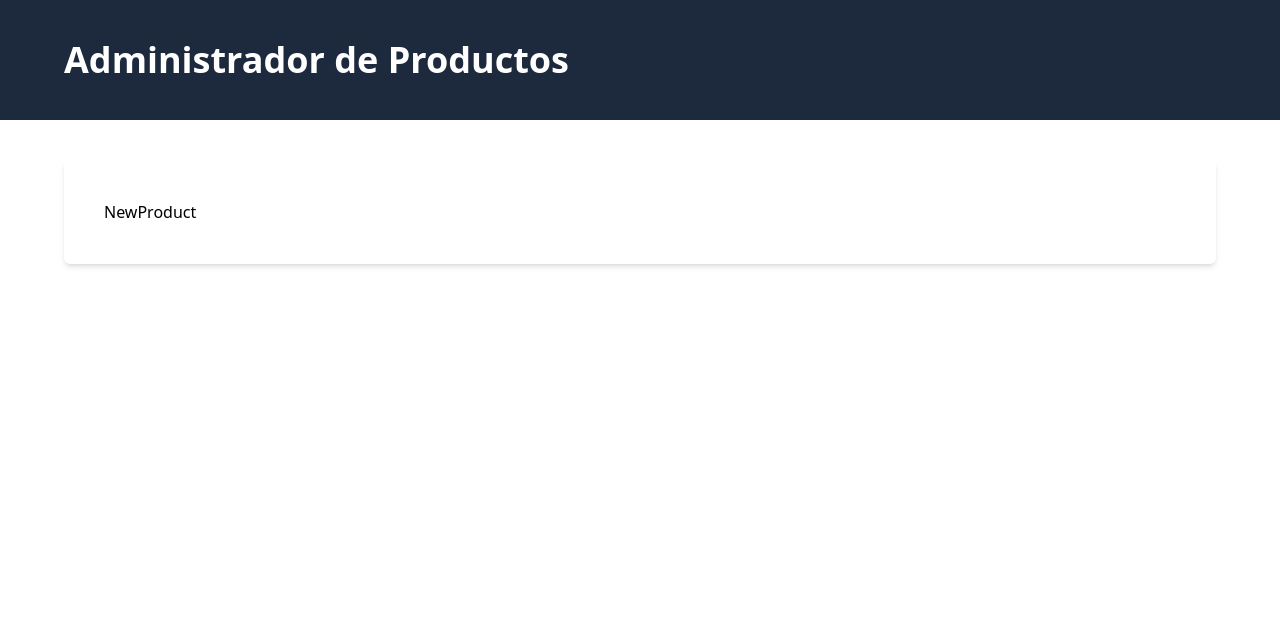
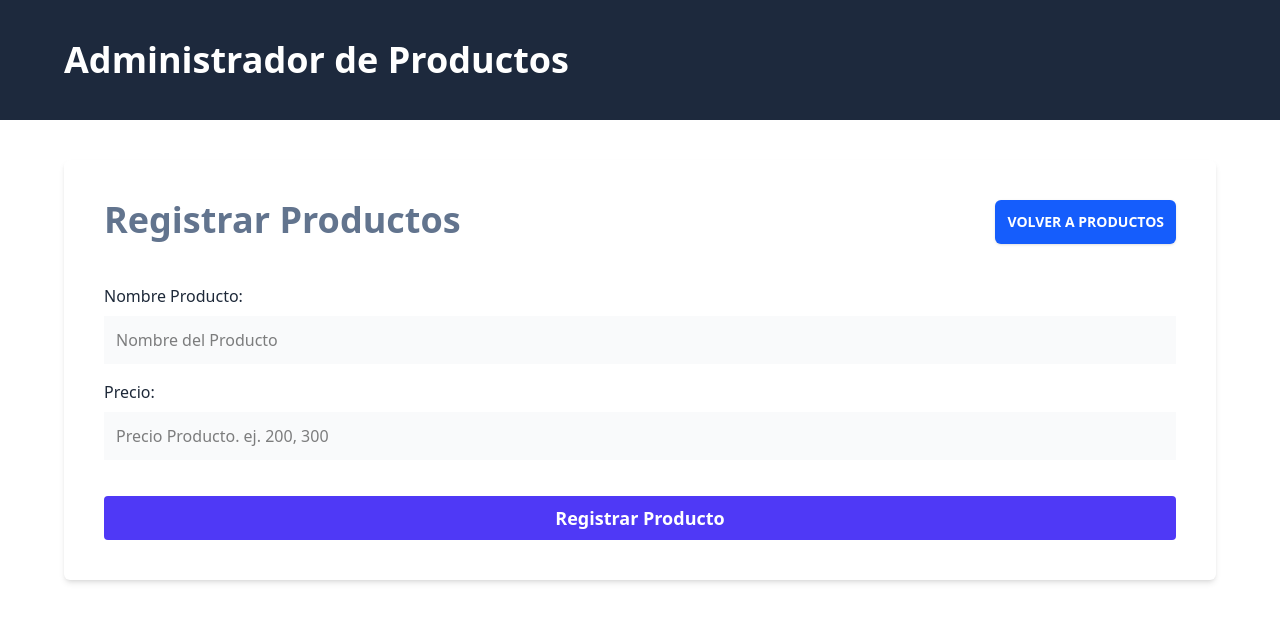
Before and after one commit to delprafede/customer_product_registration, a React (Vite) app: page /products/new in a window 1280 px wide. Shown: the top 622 px of the page. Built offline with nearby package versions, Linux system fonts and the light colour scheme.

Commit message:
presentando los productos con loader(funcion de carga) useLoaderData

```diff
--- a/package.json
+++ b/package.json
@@ -11,10 +11,14 @@
   },
   "dependencies": {
     "@tailwindcss/vite": "^4.1.5",
+    "axios": "^1.9.0",
     "react": "^19.1.0",
     "react-dom": "^19.1.0",
+    "react-hook-form": "^7.56.3",
     "react-router-dom": "^7.5.3",
-    "tailwindcss": "^4.1.5"
+    "tailwindcss": "^4.1.5",
+    "zod": "^3.24.4",
+    "zustand": "^5.0.4"
   },
   "devDependencies": {
     "@eslint/js": "^9.25.0",
--- /dev/null
+++ b/src/api/products.ts
@@ -0,0 +1,27 @@
+import axios from 'axios';
+import type { Products } from "../types"
+import { producDetailsResAPi } from '../schemas/recipe.schemas';
+
+export const createProducts = async (product: Products) => {
+    const URL = `${import.meta.env.VITE_API_URL}/createProducts`;
+    const { data } = await axios.post(URL, product)
+    const result = producDetailsResAPi.safeParse(data)
+    if (result.success) {
+        return result.data
+    }
+    console.log(result)
+    console.log(data)
+}
+
+export const getProducts = async () => {
+    const URL = `${import.meta.env.VITE_API_URL}/products`;
+    const { data } = await axios.get(URL)
+    // const result = producDetailsResAPiArray.safeParse(data)
+    // if (result.success) {
+    //     // return result.data
+    // }
+    return data.data
+
+
+
+}
--- /dev/null
+++ b/src/components/DetailsProducts.tsx
@@ -0,0 +1,25 @@
+import { Link } from "react-router-dom";
+import type { GetProducts } from "../types";
+import { formatCurrency } from "../utility";
+
+
+
+
+export const DetailsProducts = (product: GetProducts) => {
+
+    const isAvailable = product.available ;
+  return (
+    <tr className="border-b ">
+      <td className="p-3 text-lg text-gray-800">{product.name}</td>
+      <td className="p-3 text-lg text-gray-800">
+        {formatCurrency(product.price)}
+      </td>
+      <td className="p-3 text-lg text-gray-800">
+        {isAvailable ? "Disponible" : "No Disponible"}
+      </td>
+      <td className="p-3 text-lg text-gray-800 "></td>
+    </tr>
+  );
+};
+
+export default DetailsProducts;
--- a/src/pages/NewProduct.tsx
+++ b/src/pages/NewProduct.tsx
@@ -1,9 +1,111 @@
+import { useForm } from "react-hook-form";
+import { Link, useNavigate } from "react-router-dom";
+import { useAppStore } from "../store/useAppStore";
 
 
-const NewProduct = () => {
+  const NewProduct = () => {
+  const {
+    register,
+    handleSubmit,
+    formState: { errors },
+  } = useForm<InputData>();
+
+
+  const navigate = useNavigate();
+  const addProduct = useAppStore((state) => state.addProduct);
+
+  type InputData = {
+    name: string;
+    price: number;
+  };
+  const onSubmit = handleSubmit((data) => {
+    addProduct(data);
+    navigate("/");
+
+  });
+
   return (
-    <div>NewProduct</div>
-  )
-}
+    <>
+      <div className="flex justify-between">
+        <h2 className=" text-4xl font-extrabold text-slate-500 ">
+          Registrar Productos
+        </h2>
+        <Link
+          to="/"
+          className="bg-blue-600 text-white p-3 rounded-md shadow-sm font-bold uppercase text-sm hover:bg-blue-700 transition-colors"
+        >
+          Volver a productos
+        </Link>
+      </div>
+      <div>
+        <form onSubmit={onSubmit} className="mt-10">
+          <div className="mb-4">
+            <label className="text-gray-800" htmlFor="name">
+              Nombre Producto:
+            </label>
+            <input
+              id="name"
+              type="text"
+              className="mt-2 block w-full p-3 bg-gray-50"
+              placeholder="Nombre del Producto"
+              {...register("name", {
+                required: {
+                  value: true,
+                  message: "El nombre del producto es obligatorio",
+                },
+                minLength: {
+                  value: 3,
+                  message:
+                    "El nombre del producto debe tener al menos 3 caracteres",
+                },
+                maxLength: {
+                  value: 30,
+                  message:
+                    "El nombre del producto no puede tener más de 30 caracteres",
+                },
+              })}
+            />
+          </div>
+          {errors.name && (
+            <div className="bg-red-200 text-red-600 p-2 mb-4 rounded-md">
+              {errors.name.message}
+            </div>
+          )}
+          <div className="mb-4">
+            <label className="text-gray-800" htmlFor="price">
+              Precio:
+            </label>
+            <input
+              id="price"
+              type="number"
+              className="mt-2 block w-full p-3 bg-gray-50"
+              placeholder="Precio Producto. ej. 200, 300"
+              {...register("price", {
+                required: {
+                  value: true,
+                  message: "El precio del producto es obligatorio",
+                },
+                min: {
+                  value: 0,
+                  message: "El precio no puede ser menor a 0",
+                },
+              })}
+            />
+            {errors.price && (
+              <div className="bg-red-200 text-red-600 p-2 mb-4 rounded-md">
+                {errors.price.message}
+              </div>
+            )}
+          </div>
+          <input
+            type="submit"
+            className="mt-5 w-full bg-indigo-600 p-2 text-white font-bold text-lg cursor-pointer rounded"
+            value="Registrar Producto"
+          />
+        </form>
+      </div>
+    </>
+  );
+};
 
-export default NewProduct
+export default NewProduct;
--- a/src/pages/Products.tsx
+++ b/src/pages/Products.tsx
@@ -1,16 +1,51 @@
-import { Link } from "react-router-dom"
+import { Link, useLoaderData } from "react-router-dom";
+import { getProducts } from "../api/products";
+import DetailsProducts from "../components/DetailsProducts";
+import type { GetProducts } from "../types";
 
+// Esta es la función de carga que se ejecutará cuando se cargue la ruta
+// Obtendrá los productos de la API y los devolverá al componente.
+export const loader = async () => {
+  const products = await getProducts();
+  return products;
+};
 
 const Products = () => {
+  // useLoaderData es un hook que se utiliza para acceder a los datos devueltos por la función de carga
+  const products = useLoaderData() as GetProducts[];
+  console.log(products);
+
   return (
+    <>
       <div className="flex justify-between">
         <h2 className=" text-4xl font-extrabold text-slate-500 ">Productos</h2>
         <Link
           to="/products/new"
           className="bg-blue-600 text-white p-3 rounded-md shadow-sm font-bold uppercase text-sm hover:bg-blue-700 transition-colors"
-      >Agregar Productos</Link>
+        >
+          Agregar Productos
+        </Link>
       </div>
-  )
-}
+      <div className="p-2">
+        <table className="w-full mt-5 table-auto">
+          <thead className="bg-slate-800 text-white">
+            <tr>
+              <th className="p-2">Producto</th>
+              <th className="p-2">Precio</th>
+              <th className="p-2">Disponibilidad</th>
+              <th className="p-2">Acciones</th>
+            </tr>
+          </thead>
+          <tbody>
+            {products.map((product: GetProducts) => (
+              <DetailsProducts key={product.id} {...product} />
+            ))}
 
-export default Products
+          </tbody>
+        </table>
+      </div>
+    </>
+  );
+};
+
+export default Products;
--- a/src/router.tsx
+++ b/src/router.tsx
@@ -1,6 +1,6 @@
 import { createBrowserRouter } from "react-router-dom";
 import Layout from "./layouts/Layout";
-import Products from "./pages/Products";
+import Products, {loader as productsLoader} from "./pages/Products";
 import NewProduct from "./pages/NewProduct";
 
 export const router = createBrowserRouter([
@@ -11,6 +11,7 @@ export const router = createBrowserRouter([
       {
         index: true,
         element: <Products />,
+        loader: productsLoader
       },{
         path: "products/new",
         element: <NewProduct />,
--- /dev/null
+++ b/src/schemas/recipe.schemas.ts
@@ -0,0 +1,16 @@
+import {z} from 'zod';
+
+ export const producDetailsResAPi = z.object({
+
+    name: z.string(),
+    price: z.number(),
+ })
+
+ export const getproducDetailsResAPi = z.object({
+   id: z.number(),
+   name: z.string(),
+   price: z.number(),
+   available: z.boolean(),
+
+})
+ export const producDetailsResAPiArray = z.array(getproducDetailsResAPi)
--- /dev/null
+++ b/src/store/productsSlace.ts
@@ -0,0 +1,26 @@
+import { type StateCreator } from "zustand"
+import type { Products } from "../types"
+import { createProducts } from "../api/products"
+
+
+// import { set } from "react-hook-form"
+
+
+
+
+export type ProductSliceType = {
+    products: Products,
+    // setProducts: (products: Product[]) => void,
+    addProduct: (product: Products) => void,
+
+}
+
+
+export const createProductSlice: StateCreator<ProductSliceType> = () => ({
+    products: {} as Products, // Initialize products as an empty array or appropriate default value
+
+    addProduct: (product) => {
+      createProducts(product)
+
+    }
+})
--- /dev/null
+++ b/src/store/useAppStore.ts
@@ -0,0 +1,7 @@
+import { create } from "zustand";
+import { createProductSlice, type ProductSliceType } from "./productsSlace";
+
+
+export const useAppStore = create<ProductSliceType>((...a)=> ({
+    ...createProductSlice(...a)
+}))
--- /dev/null
+++ b/src/types/index.ts
@@ -0,0 +1,5 @@
+import {z} from 'zod';
+import type { getproducDetailsResAPi, producDetailsResAPi } from '../schemas/recipe.schemas';
+
+export type Products = z.infer<typeof producDetailsResAPi>
+export type GetProducts = z.infer<typeof getproducDetailsResAPi>
--- /dev/null
+++ b/src/utility/index.ts
@@ -0,0 +1,7 @@
+
+export const formatCurrency = (value: number) => {
+  return new Intl.NumberFormat('en-US', {
+    style: 'currency',
+    currency: 'USD',
+  }).format(value);
+}
```
Also changed, not shown: src/main.tsx (+11 -10 lines), 1 other file (tests, documents, lock files or other folders). Lines whose indentation alone changed are shown as unchanged.
